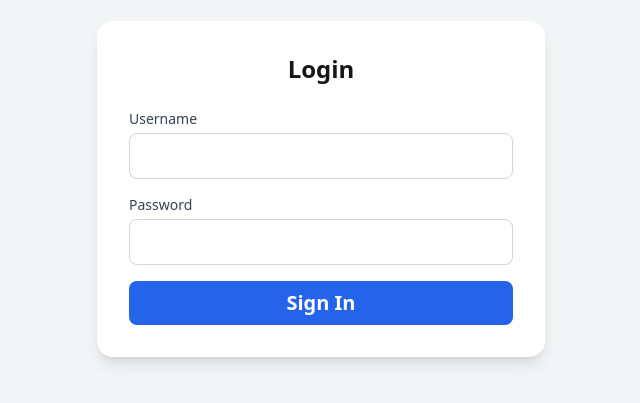
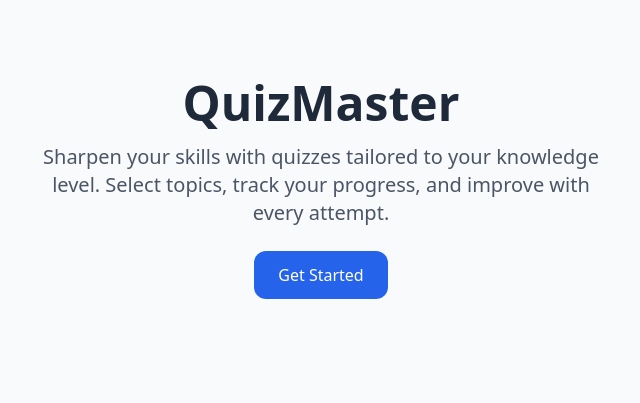
Before and after one commit to shlok30/QuizItUp-FE, a React (Vite) app: page / in a window 1280 px wide. Before the commit this address led to /login. Shown: the part 211-614 px from the top of the page, without its empty margins (319-959 px from the left). Built offline with nearby package versions, Linux system fonts and the light colour scheme.

Commit message:
feat: Added Landing Page and Changed Route for creating a quiz

```diff
--- a/src/pages/History.tsx
+++ b/src/pages/History.tsx
@@ -93,7 +93,7 @@ function History() {
       <header className="py-8 flex justify-center relative">
         <Heading label="Quiz History" customStyle="py-4" />
         <Link
-          to="/"
+          to="/create-quiz"
           className="absolute top-4 right-8 text-primary underline font-medium hover:text-secondary transition"
         >
           New Quiz
--- a/src/pages/Landing.tsx
+++ b/src/pages/Landing.tsx
@@ -13,8 +13,8 @@ const LandingPage = () => {
         Select topics, track your progress, and improve with every attempt.
       </p>
       <button
-        onClick={() => navigate('/quiz')}
-        className="px-6 py-3 bg-blue-600 text-white rounded-xl hover:bg-blue-700 transition"
+        onClick={() => navigate('/create-quiz')}
+        className="px-6 py-3 bg-primary text-white rounded-xl hover:bg-blue-700 transition cursor-pointer"
       >
         Get Started
       </button>
--- a/src/pages/Login.tsx
+++ b/src/pages/Login.tsx
@@ -94,7 +94,7 @@ export default function Login() {
           (await rawResponse.json()) as LoginResponseType['success'];
         localStorage.setItem('token', response.token);
         dispatch(setLogin());
-        navigate('/');
+        navigate('/create-quiz');
       } catch (e: any) {
         console.error(e);
       }
--- a/src/routes.ts
+++ b/src/routes.ts
@@ -1,5 +1,6 @@
 import History from './pages/History';
 import Home from './pages/Home';
+import LandingPage from './pages/Landing';
 import Login from './pages/Login';
 import Quiz from './pages/Quiz';
 import Summary from './pages/Summary';
@@ -7,6 +8,11 @@ import Summary from './pages/Summary';
 const routes = [
   {
     path: '/',
+    component: LandingPage,
+    isProtected: false,
+  },
+  {
+    path: '/create-quiz',
     component: Home,
     isProtected: true,
   },
```
